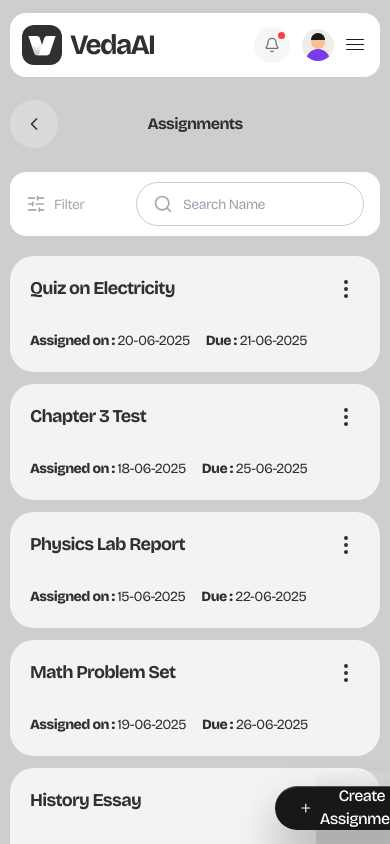
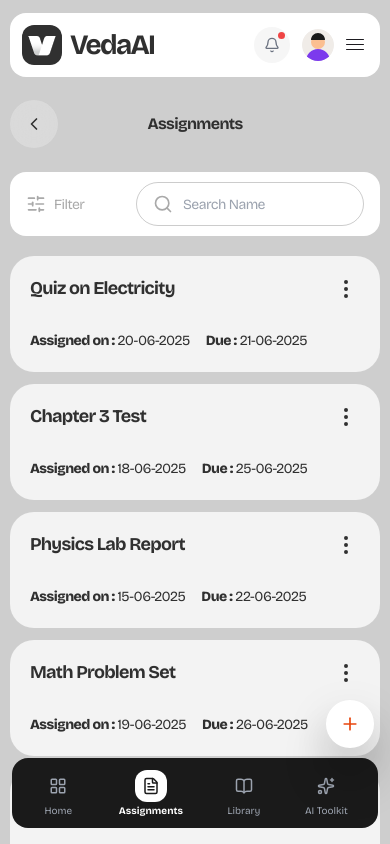
Before and after one commit to Ayushjo/veda-ai, a Next.js app in the folder apps/frontend/: page /assignments in a window 390 px wide. Shown: the top 844 px of the page. Built offline with nearby package versions, Linux system fonts and the light colour scheme.

Commit message:
Completed

```diff
--- a/apps/frontend/src/app/assignments/page.tsx
+++ b/apps/frontend/src/app/assignments/page.tsx
@@ -16,6 +16,7 @@ import {
 } from "lucide-react";
 import { Sidebar } from "@/components/assignments/Sidebar";
 import { TopBar } from "@/components/assignments/TopBar";
+import { MobileBottomNav } from "@/components/assignments/MobileBottomNav";
 
 // ─── Font shorthand ───────────────────────────────────────────────────────────
 const F = "var(--font-bricolage), 'Bricolage Grotesque', sans-serif";
@@ -477,7 +478,7 @@ export default function AssignmentsPage() {
       ══════════════════════════════════════════════════════════════ */}
       {hasAssignments ? (
         <div className="md:hidden" style={{ background: "#CECECE", minHeight: "100vh", overflowX: "hidden" }}>
-          <div style={{ width: "100%", maxWidth: 393, margin: "0 auto", paddingTop: 100, paddingBottom: 170, display: "flex", flexDirection: "column", gap: 24, padding: "100px 10px 170px" }}>
+          <div className="pb-40" style={{ width: "100%", maxWidth: 393, margin: "0 auto", paddingTop: 100, display: "flex", flexDirection: "column", gap: 24, padding: "100px 10px 160px" }}>
             {/* Header row */}
             <div style={{ display: "flex", alignItems: "center", justifyContent: "space-between", height: 48, width: "100%" }}>
               <button style={{ width: 48, height: 48, borderRadius: "100px", background: "rgba(255,255,255,0.25)", backdropFilter: "blur(24px)", WebkitBackdropFilter: "blur(24px)", display: "flex", alignItems: "center", justifyContent: "center", border: "none", cursor: "pointer", flexShrink: 0 }}>
@@ -524,62 +525,10 @@ export default function AssignmentsPage() {
               </div>
             </div>
           </div>
-          {/* Fixed bottom: FAB + nav pill */}
-          <div
-            style={{
-              position: "fixed",
-              bottom: 0,
-              left: "316px",
-              right: 0,
-              height: "73px",
-              display: "flex",
-              alignItems: "center",
-              justifyContent: "center",
-              zIndex: 40,
-              background:
-                "linear-gradient(176.12deg, rgba(234, 234, 234, 0) 3.17%, #DADADA 81.22%)",
-              backdropFilter: "blur(40px)",
-              WebkitBackdropFilter: "blur(40px)",
-            }}
-          >
-            <button
-              style={{
-                width: "208px",
-                height: "46px",
-                borderRadius: "48px",
-                paddingTop: "12px",
-                paddingBottom: "12px",
-                paddingLeft: "24px",
-                paddingRight: "24px",
-                background: "#181818",
-                border: "1.5px solid transparent",
-                backgroundClip: "padding-box",
-                boxShadow:
-                  "inset 0 1px 0 rgba(255,255,255,0.25), 0px 32px 48px rgba(0,0,0,0.2), 0px 16px 48px rgba(0,0,0,0.12)",
-                display: "flex",
-                alignItems: "center",
-                justifyContent: "center",
-                gap: "4px",
-                cursor: "pointer",
-              }}
-            >
-              <Plus style={{ width: "20px", height: "20px", color: "white" }} />
-              <span
-                style={{
-                  fontFamily:
-                    "var(--font-bricolage), 'Bricolage Grotesque', sans-serif",
-                  fontWeight: 500,
-                  fontSize: "16px",
-                  lineHeight: "140%",
-                  letterSpacing: "-0.04em",
-                  color: "white",
-                  textAlign: "center",
-                }}
-              >
-                Create Assignment
-              </span>
-            </button>
-          </div>
+          <Link href="/create" aria-label="Create assignment" className="md:hidden fixed bottom-24 right-4 z-50" style={{ width: 48, height: 48, borderRadius: "100px", background: "white", display: "flex", alignItems: "center", justifyContent: "center", textDecoration: "none", boxShadow: "0px 32px 48px rgba(0,0,0,0.2), 0px 16px 48px rgba(0,0,0,0.12)" }}>
+            <Plus style={{ width: 20, height: 20, color: "#E8460E" }} strokeWidth={2} />
+          </Link>
+          <MobileBottomNav />
         </div>
       ) : (
         /* ══ MOBILE ZERO STATE ══ */
--- a/apps/frontend/src/app/create/page.tsx
+++ b/apps/frontend/src/app/create/page.tsx
@@ -39,21 +39,22 @@ export default function CreateAssignmentPage() {
       {/* ── MOBILE: sticky pill navbar ───────────────────────────────── */}
       <div
         className="sm:hidden fixed top-0 left-0 right-0 z-30"
-        style={{ padding: "12.5px 10px", background: "rgba(255,255,255,0.01)" }}
+        style={{ width: "393px", maxWidth: "100vw", margin: "0 auto", padding: "18px 20px", background: "transparent", boxSizing: "border-box" }}
       >
         <div
-          className="w-full bg-white flex items-center justify-between"
-          style={{ borderRadius: "16px", height: "56px", paddingLeft: "12px", paddingRight: "16px" }}
+          className="bg-white flex items-center justify-between"
+          style={{ width: "373px", maxWidth: "100%", height: "56px", borderRadius: "16px", paddingLeft: "12px", paddingRight: "16px", boxSizing: "border-box" }}
         >
           {/* Logo */}
-          <div className="flex items-center gap-2">
-            <div
-              className="bg-[#E8460E] flex items-center justify-center flex-shrink-0"
-              style={{ width: "28px", height: "28px", borderRadius: "6px" }}
-            >
-              <span className="text-white font-extrabold text-[11px] leading-none">V</span>
-            </div>
-            <span className="font-bold text-[#1A1A1A] text-[15px]">VedaAI</span>
+          <div className="flex items-center" style={{ gap: "8px" }}>
+            <img
+              src="/logo-mobile.png"
+              alt="VedaAI"
+              style={{ width: "40px", height: "40px", borderRadius: "15px", objectFit: "cover", flexShrink: 0 }}
+            />
+            <span style={{ fontFamily: "var(--font-bricolage), 'Bricolage Grotesque', sans-serif", fontWeight: 700, fontSize: "22px", color: "#303030", lineHeight: 1 }}>
+              VedaAI
+            </span>
           </div>
 
           {/* Right actions */}
@@ -168,12 +169,11 @@ export default function CreateAssignmentPage() {
         className="sm:hidden fixed bottom-0 left-0 right-0 z-40 flex flex-col"
         style={{
           padding: "8px 10px",
-          background: "rgba(255,255,255,0.01)",
-          backdropFilter: "blur(24px)",
+          background: "transparent",
         }}
       >
         {/* Prev / Next */}
-        <div className="flex items-center justify-center gap-3 mb-3">
+        <div className="flex items-center justify-center gap-3 mb-3" style={{ background: "transparent" }}>
           <button
             type="button"
             onClick={() => router.back()}
```
